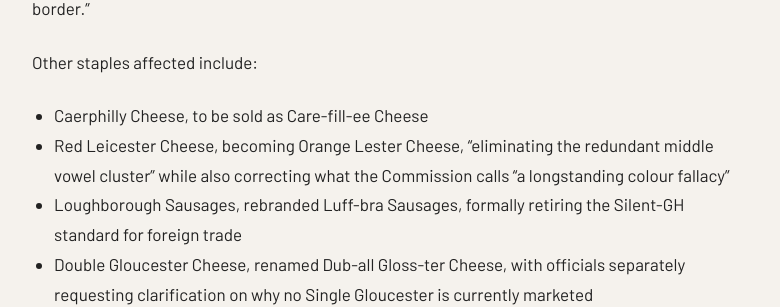
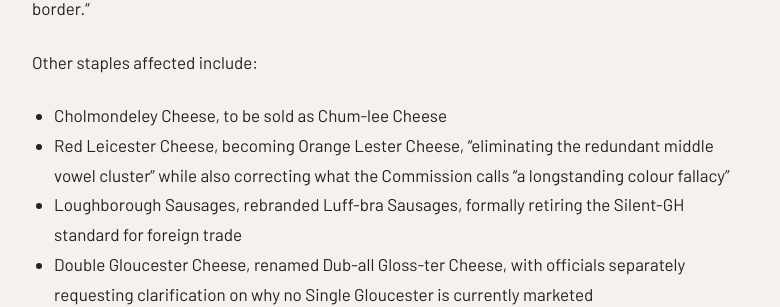
Before and after one commit to matt-palmer999/britishpatriots, a Jekyll site: the page built from _posts/2026-08-20-orthographic-alignment-accord.md, in a window 1280 px wide and 900 px high, scrolled down 1345 px. Shown: the part 155-462 px from the top of the window, without its empty margins (248-1028 px from the left). Built offline with Jekyll 4.4.1, drawn with Linux system fonts in a browser that asks for light colours; some web fonts are replaced.

Commit message:
Swap Caerphilly for Cholmondeley Cheese

```diff
--- a/_posts/2026-08-20-orthographic-alignment-accord.md
+++ b/_posts/2026-08-20-orthographic-alignment-accord.md
@@ -15,7 +15,7 @@ Top of the list is Worcestershire Sauce, which officials say contains at least f
 
 Other staples affected include:
 
-* Caerphilly Cheese, to be sold as Care-fill-ee Cheese
+* Cholmondeley Cheese, to be sold as Chum-lee Cheese
 * Red Leicester Cheese, becoming Orange Lester Cheese, "eliminating the redundant middle vowel cluster" while also correcting what the Commission calls "a longstanding colour fallacy"
 * Loughborough Sausages, rebranded Luff-bra Sausages, formally retiring the Silent-GH standard for foreign trade
 * Double Gloucester Cheese, renamed Dub-all Gloss-ter Cheese, with officials separately requesting clarification on why no Single Gloucester is currently marketed
```
